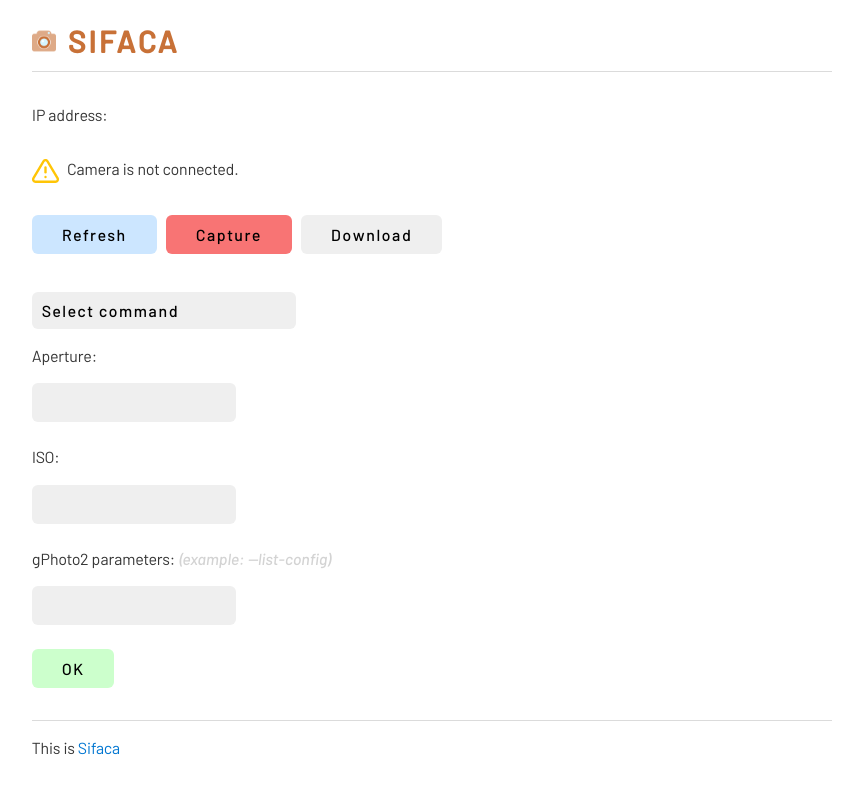
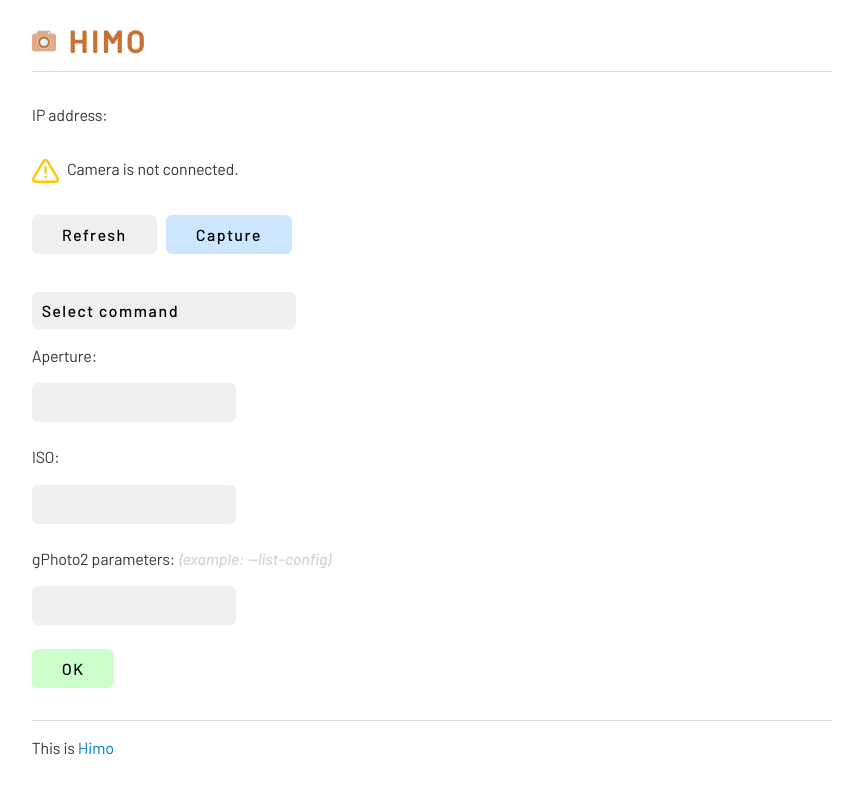
Before and after one commit to dmpop/himo, a PHP site: page / in a window 1280 px wide. Shown: the whole page, without its empty margins (208-1071 px from the left). Run offline with PHP 8.4, Linux system fonts and the light colour scheme.

Commit message:
Himo. Tweak preview

```diff
--- a/index.php
+++ b/index.php
@@ -5,15 +5,22 @@
 
 <head>
 	<meta charset="utf-8">
-	<title>Sifaca</title>
+	<title>Himo</title>
 	<link rel="shortcut icon" href="img/favicon.png" />
 	<link rel="stylesheet" href="water.css">
 	<meta name="viewport" content="width=device-width, initial-scale=1">
 </head>
 
 <body>
+
+	<script>
+		if (window.history.replaceState) {
+			window.history.replaceState(null, null, window.location.href);
+		}
+	</script>
+
 	<img style="display: inline; height: 1.5em;" src="img/favicon.png" alt="logo" />
-	<h1 style="display: inline; margin-left: 0.3em; letter-spacing: 3px; color: rgb(200, 113, 55);">SIFACA</h1>
+	<h1 style="display: inline; margin-left: 0.3em; letter-spacing: 3px; color: rgb(200, 113, 55);">HIMO</h1>
 	<hr style="margin-bottom: 2em;">
 
 	<?php
@@ -22,39 +29,41 @@
 	passthru('hostname -I');
 	echo '</strong></p>';
 	echo "<p style='margin-top: 2em;'>";
+
+	if (file_exists("capture_preview.jpg")) {
+		echo '<img style="border-radius: 9px;" src="capture_preview.jpg">';
+	}
+
 	$CAMERA = shell_exec("gphoto2 --auto-detect | grep usb | cut -b 36-42 | sed 's/,/\//'");
 	if (empty($CAMERA)) {
 		echo '<img style="display: inline; height: 1.5em; margin-right: 0.5em; vertical-align: middle;" src="img/alert.svg" alt="alert" />';
 		echo 'Camera is not connected.';
 	}
+
 	if (!empty($_POST["refresh"])) {
 		unlink("capture_preview.jpg");
 		shell_exec("gphoto2 --capture-preview");
-		if (file_exists("capture_preview.jpg")) {
-			echo '<img style="border-radius: 9px;" src="capture_preview.jpg">';
-		}
 	}
 	echo "</p>";
 	?>
 
 	<form style="margin-top: 2em;" action=' ' method='POST'>
-		<input style="background-color: #cce6ff; display: inline;" type='submit' name='refresh' value='Refresh' />
-		<input style="background-color: #f87474; display: inline;" type='submit' name='capture' value='Capture' />
-		<input style="display: inline;" type='submit' name='download' value='Download' />
+		<input style="display: inline;" type='submit' name='refresh' value='Refresh' />
+		<input style="background-color: #cce6ff;  display: inline;" type='submit' name='capture' value='Capture' />
 	</form>
 
 	<?php
-	if (!empty($_POST["download"])) {
-		shell_exec("gphoto2 --get-all-files --skip-existing --filename photos/%Y%m%d-%H%M%S-%03n.%C");
-	}
 	if (!empty($_POST["capture"])) {
-		shell_exec("gphoto2 --capture-image-and-download --keep --filename photos/%Y%m%d-%H%M%S-%03n.%C");
+		echo "<pre>";
+		passthru("gphoto2 --capture-image-and-download --keep --filename photos/%Y%m%d-%H%M%S-%03n.%C");
+		echo "</pre>";
 	}
 	?>
 
 	<form style="margin-top: 2em;" action='index.php' method='POST'>
 		<select name='parameter'>
 			<option value=''>Select command</option>
+			<option value='--get-all-files --skip-existing --filename photos/%Y%m%d-%H%M%S-%03n.%C'>Transfer from camera</option>
 			<option value='--abilities'>Show camera's abilities</option>
 			<option value='--list-config'>List configurable parameters</option>
 			<option disabled>-----</option>
@@ -102,7 +111,7 @@
 	}
 	?>
 	<hr style="margin-top: 2em;">
-	<p>This is <a href="https://github.com/dmpop/sifaca">Sifaca</a></p>
+	<p>This is <a href="https://github.com/dmpop/himo">Himo</a></p>
 </body>
 
 </html>
```
Also changed, not shown: README.md, 2 other files.
